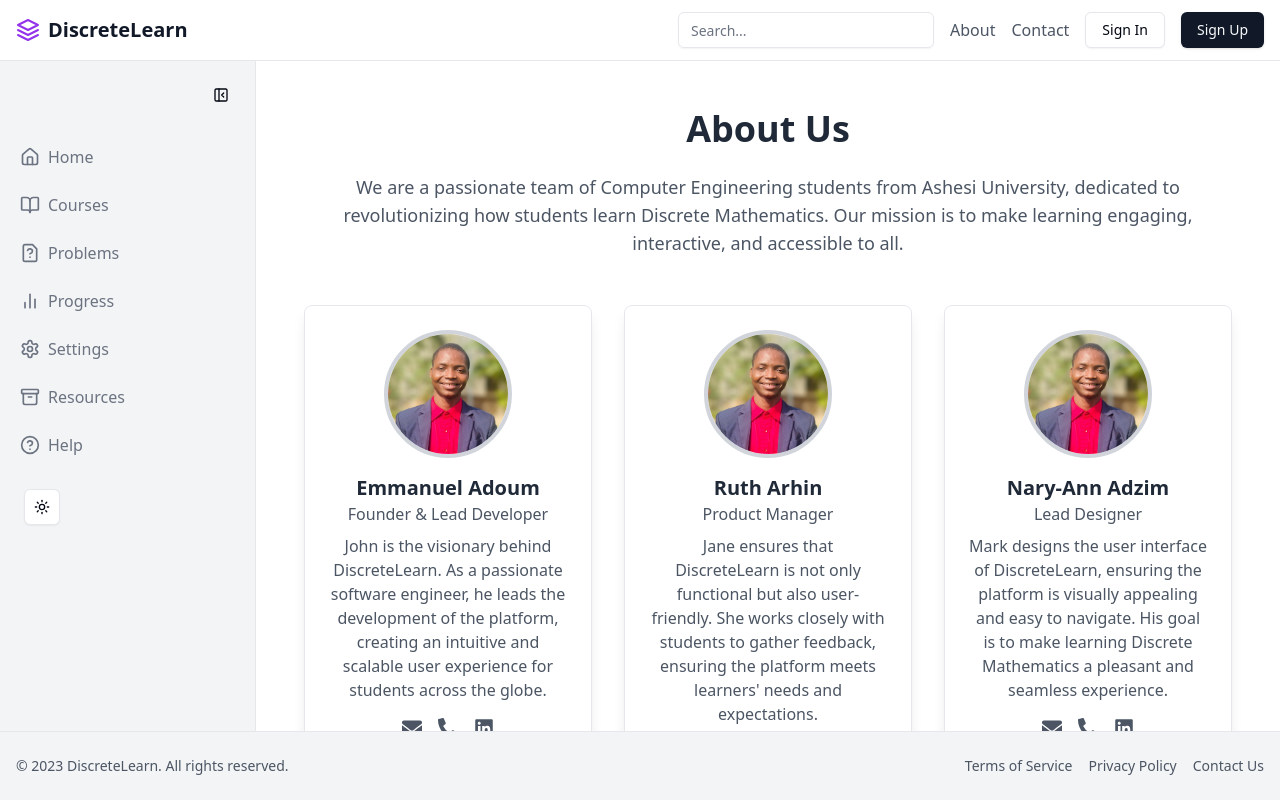
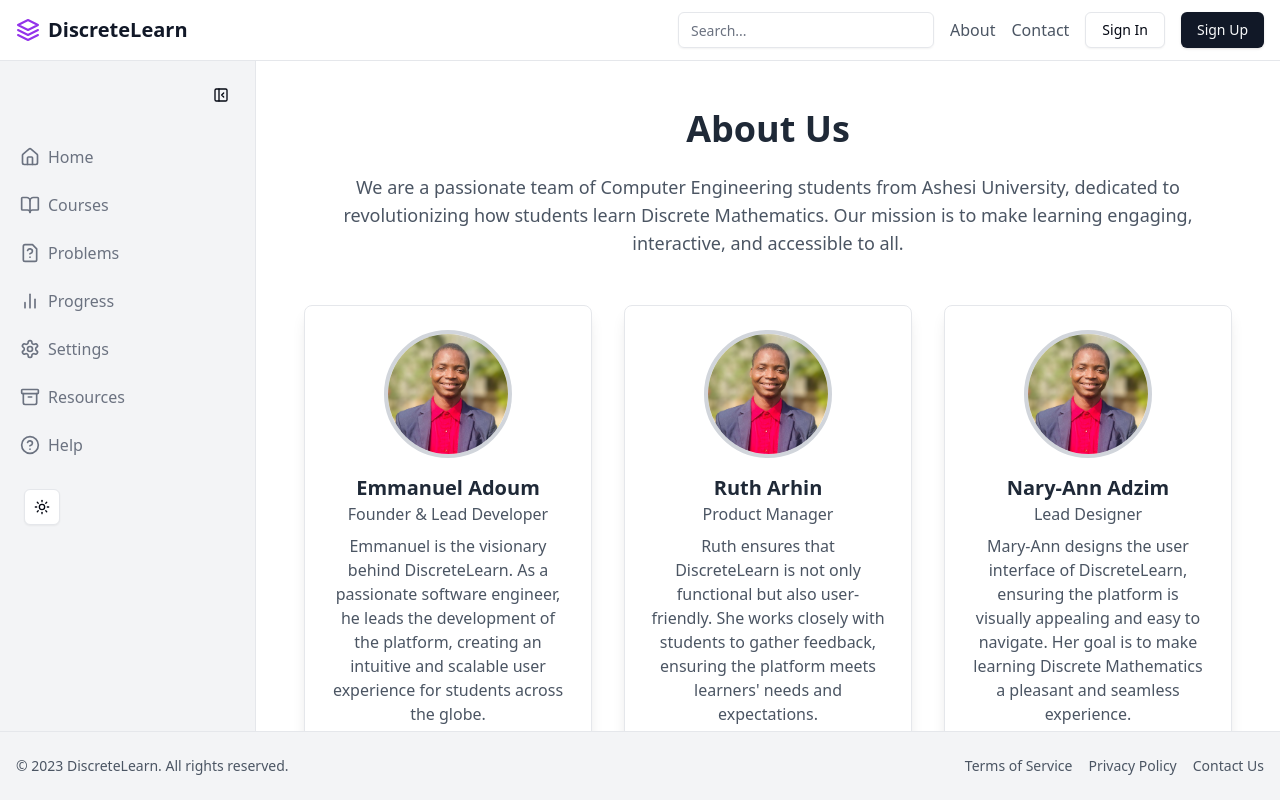
Before and after one commit to adoumouangnamouemmanuel/Discrete_Learn, a React (Vite) app: page /about in a window 1280 px wide. Built offline with nearby package versions, Linux system fonts and the light colour scheme.

Commit message:
corrected team members description in About

```diff
--- a/src/pages/About.tsx
+++ b/src/pages/About.tsx
@@ -26,7 +26,7 @@
           </h2>
           <p className="text-gray-600 mb-2">Founder & Lead Developer</p>
           <p className="text-gray-600 mb-4">
-            John is the visionary behind DiscreteLearn. As a passionate software
+            Emmanuel is the visionary behind DiscreteLearn. As a passionate software
             engineer, he leads the development of the platform, creating an
             intuitive and scalable user experience for students across the
             globe.
@@ -64,7 +64,7 @@
           <h2 className="text-xl font-semibold text-gray-800">Ruth Arhin</h2>
           <p className="text-gray-600 mb-2">Product Manager</p>
           <p className="text-gray-600 mb-4">
-            Jane ensures that DiscreteLearn is not only functional but also
+            Ruth ensures that DiscreteLearn is not only functional but also
             user-friendly. She works closely with students to gather feedback,
             ensuring the platform meets learners' needs and expectations.
           </p>
@@ -103,8 +103,8 @@
           </h2>
           <p className="text-gray-600 mb-2">Lead Designer</p>
           <p className="text-gray-600 mb-4">
-            Mark designs the user interface of DiscreteLearn, ensuring the
-            platform is visually appealing and easy to navigate. His goal is to
+            Mary-Ann designs the user interface of DiscreteLearn, ensuring the
+            platform is visually appealing and easy to navigate. Her goal is to
             make learning Discrete Mathematics a pleasant and seamless
             experience.
           </p>
```
